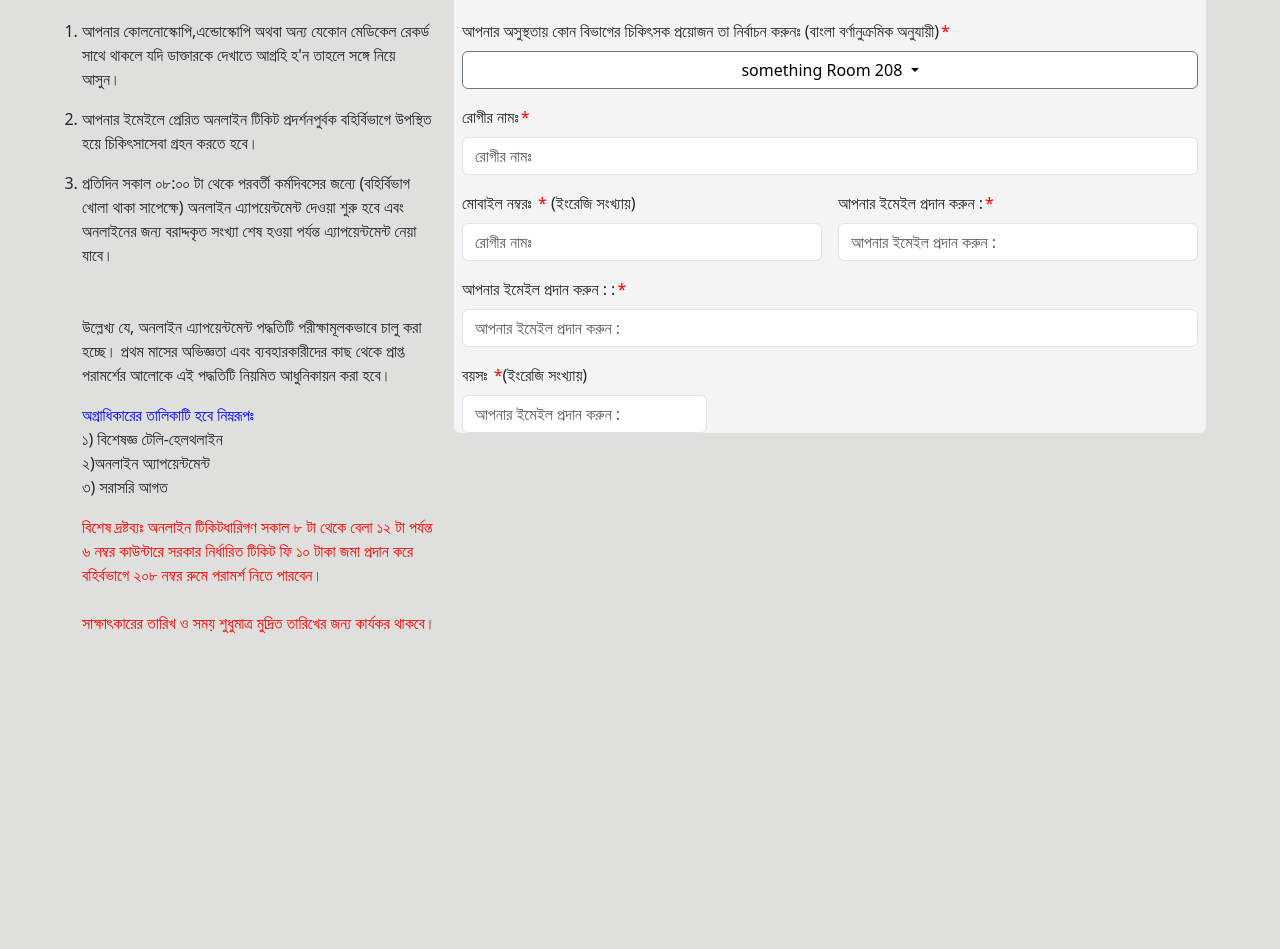
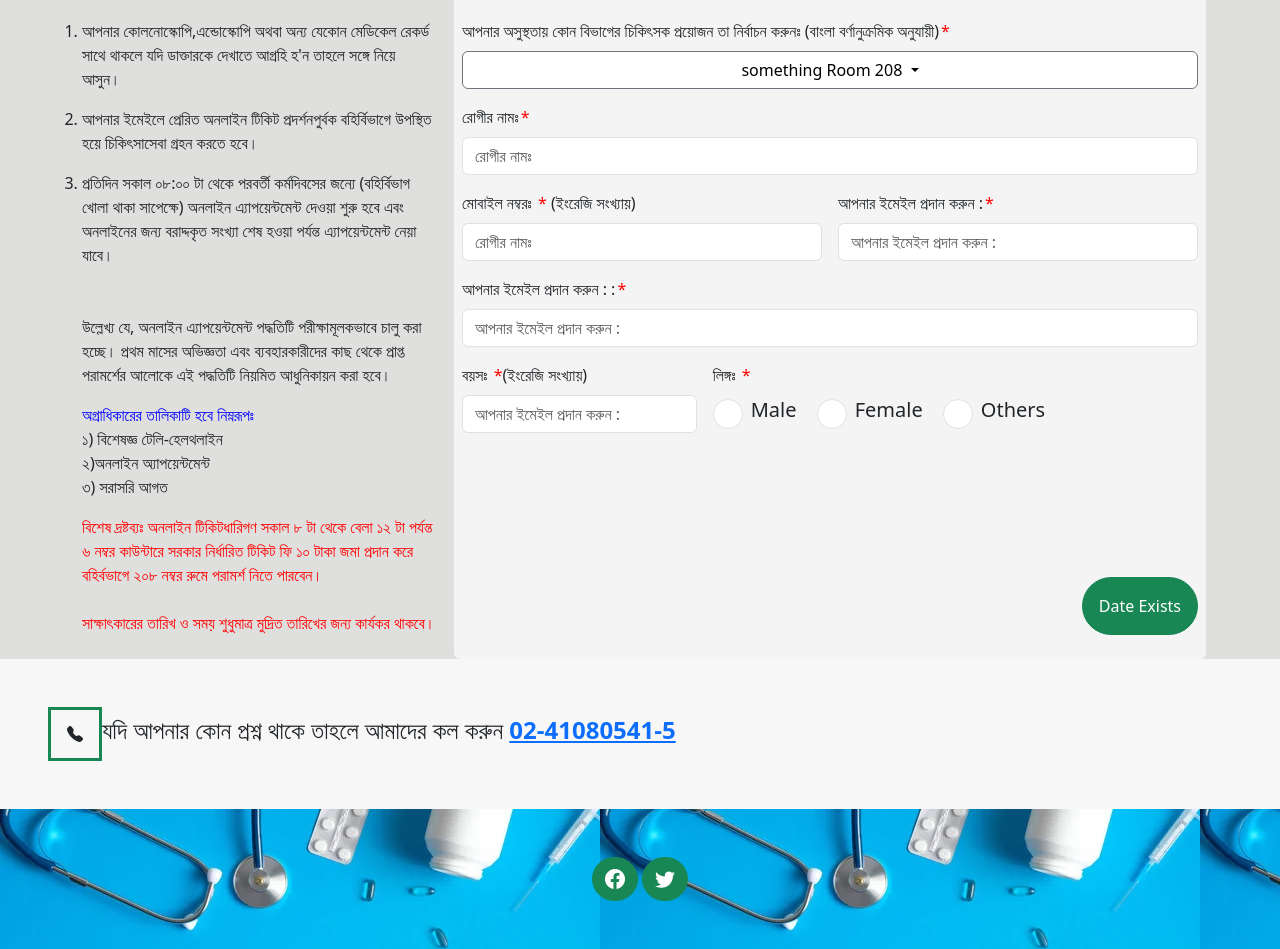
Before and after one commit to AdnanSalazzar/homework_1, a plain HTML site: page index.html in a window 1280 px wide. Shown: the part 308-1257 px from the top of the page. Before the commit the page ends 959 px from the top, so only its background shows below. Drawn offline with nearby package versions, Linux system fonts and the light colour scheme.

Commit message:
done just a bit down left

```diff
--- a/StyleIndex.css
+++ b/StyleIndex.css
@@ -49,3 +49,42 @@ form {
   background-color: white;
   color: black;
 }
+.form-check-input[type="radio"] {
+  width: 30px; /* Adjust the width as needed */
+  height: 30px; /* Adjust the height as needed */
+}
+
+.form-check-label {
+  font-size: 20px; /* Adjust the font size as needed */
+  padding-left: 8px;
+}
+.call-section {
+  background: #f7f7f7;
+  margin: 0px;
+  width: 100%;
+}
+
+.text-green {
+  color: green;
+  font-weight: bold;
+}
+
+.image-lastro {
+  background-image: url(images/lasttro.jpg);
+  height: fit-content;
+  width: 100%;
+  margin: 0px;
+}
+
+.footer .bi-facebook {
+    font-size: 20px; /* Adjust the size as needed */
+
+}
+
+.footer .bi-twitter{
+    font-size: 20px; /* Adjust the size as needed */
+}
+::selection {
+    background-color: green;
+    color: white; /* Text color of the highlighted text */
+}
--- a/index.html
+++ b/index.html
@@ -14,7 +14,6 @@
     <!--New stuff i need to add-->
 
     <link rel="stylesheet" href="StyleIndex.css" />
-
     <link
       rel="stylesheet"
       href="https://cdn.jsdelivr.net/npm/bootstrap-icons@1.11.3/font/bootstrap-icons.min.css"
@@ -182,12 +181,11 @@
                   placeholder="আপনার ইমেইল প্রদান করুন :"
                 />
               </div>
-              <div>
+
               <div class="col-4">
                 <div>
                   <label for="inputEmail4" class="form-label"
-                      >বয়সঃ <span class="required">*</span>(ইংরেজি
-                      সংখ্যায়)</label
+                    >বয়সঃ <span class="required">*</span>(ইংরেজি সংখ্যায়)</label
                   >
                   <input
                     type="email"
@@ -198,12 +196,88 @@
                 </div>
               </div>
 
-                <div class="col-8"></div>
+              <div class="col-8">
+                <label for="inputEmail4" class="form-label"
+                  >লিঙ্গঃ <span class="required">*</span></label
+                >
+                <br />
+
+                <div class="form-check form-check-inline">
+                  <input
+                    class="form-check-input"
+                    type="radio"
+                    name="inlineRadioOptions"
+                    id="inlineRadio1"
+                    value="option1"
+                  />
+                  <label class="form-check-label" for="inlineRadio1"
+                    >Male</label
+                  >
+                </div>
+                <div class="form-check form-check-inline">
+                  <input
+                    class="form-check-input"
+                    type="radio"
+                    name="inlineRadioOptions"
+                    id="inlineRadio2"
+                    value="option2"
+                  />
+                  <label class="form-check-label" for="inlineRadio2"
+                    >Female</label
+                  >
+                </div>
+                <div class="form-check form-check-inline">
+                  <input
+                    class="form-check-input"
+                    type="radio"
+                    name="inlineRadioOptions"
+                    id="inlineRadio3"
+                    value="option3"
+                  />
+                  <label class="form-check-label" for="inlineRadio3"
+                    >Others</label
+                  >
+                </div>
+              </div>
+
+              <div class="mb-5"></div>
+              <div class="mb-5"></div>
+              <div>
+                <button
+                  class="btn btn-success ms-auto d-flex mb-4 rounded-5 p-3"
+                >
+                  Date Exists
+                </button>
               </div>
             </form>
           </div>
         </div>
       </div>
+    </section>
+
+    <!--Call section-->
+    <section class="call-section p-5">
+      <div class="d-flex align-items-center">
+        <i
+          class="bi bi-telephone-fill border border-success border-3 p-3 d-flex align-items-center"
+        ></i>
+        <p class="h4">
+          যদি আপনার কোন প্রশ্ন থাকে তাহলে আমাদের কল করুন
+          <span class="text-green"><a href="">02-41080541-5</a></span>
+        </p>
+      </div>
+    </section>
+
+    <!--lastro-->
+
+    <section class="image-lastro">
+      <div class="p-5 text-center">
+        <button class="btn btn-success footer rounded-5 "><i class="bi bi-facebook"></i></button>
+
+        <button class="btn btn-success footer rounded-5"><i class="bi bi-twitter"></i></button>
+
+      </div>
+
     </section>
 
     <script
```
Also changed, not shown: images/lasttro.jpg (added). Lines whose indentation alone changed are shown as unchanged.
